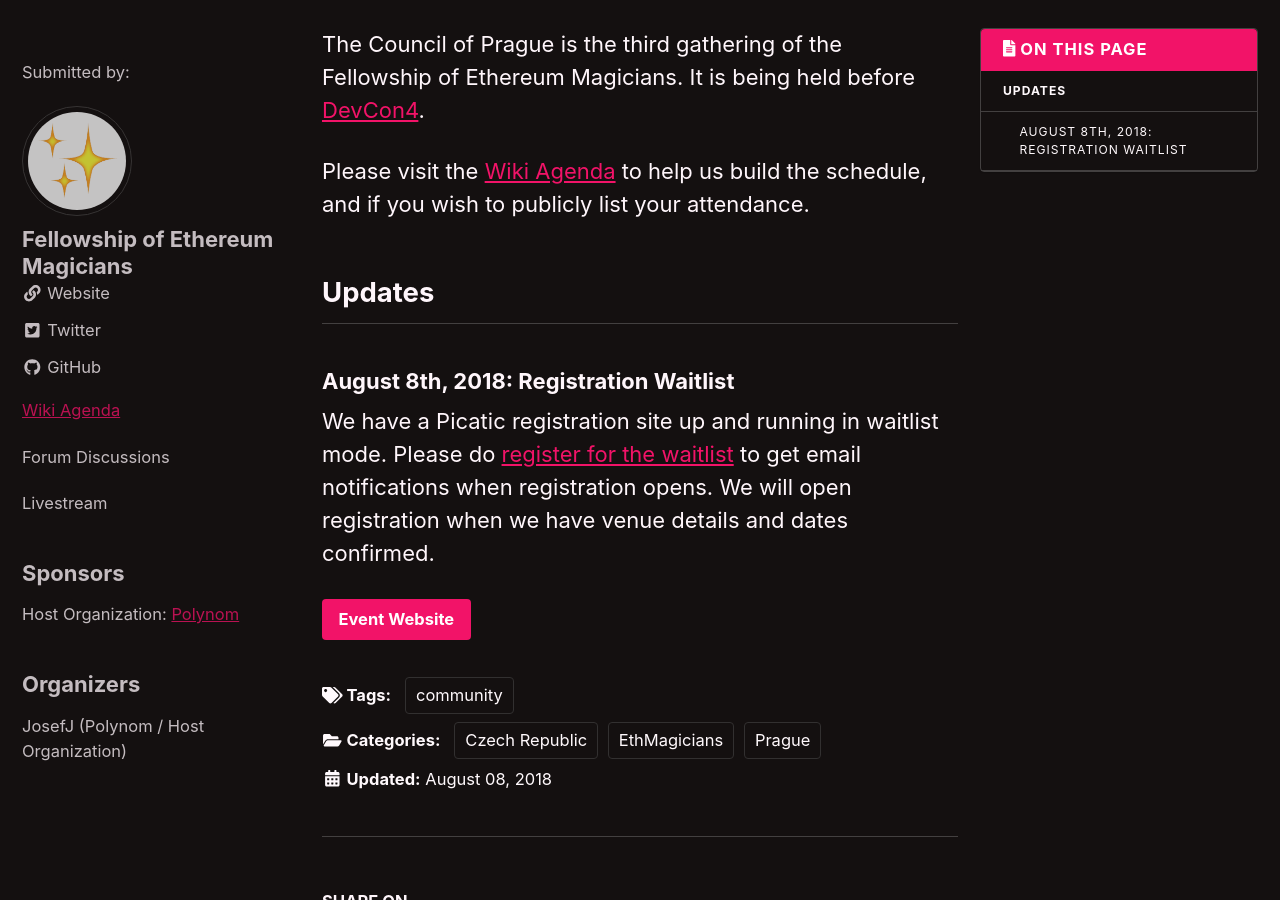
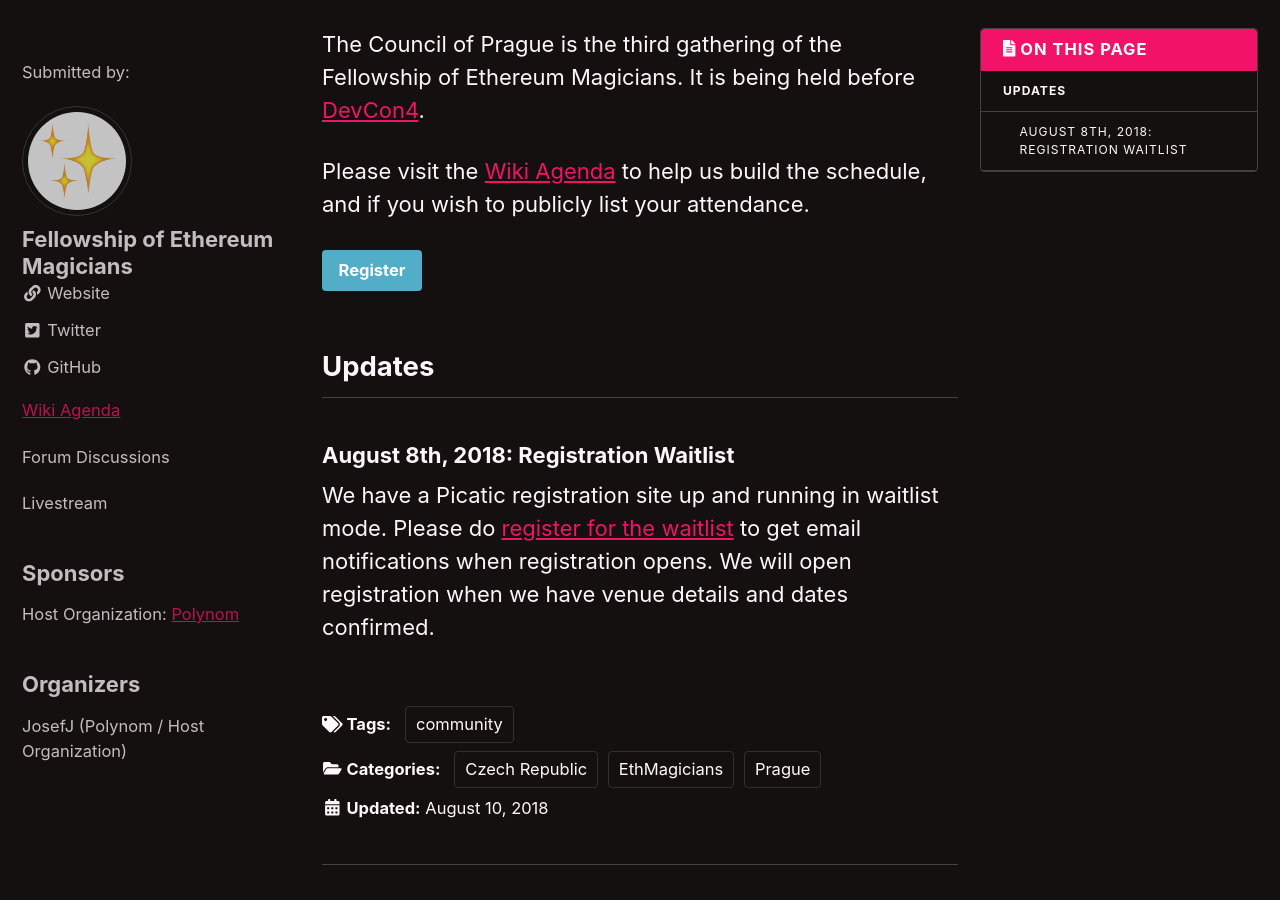
Before and after one commit to spadebuilders/ethereum-events, a Jekyll site: the page built from _events/2018-council-of-prague.md, in a window 1280 px wide and 900 px high, scrolled down 489 px. Built offline with Jekyll 4.4.1, drawn with Linux system fonts in a browser that asks for light colours; nearby versions of some CDN libraries; some of the changed lines change nothing that is shown.

Commit message:
Removed front matter link
Removed the Picatic link, want people to have this page as the main page for the event, added Register button at the top.

```diff
--- a/_events/2018-council-of-prague.md
+++ b/_events/2018-council-of-prague.md
@@ -1,9 +1,8 @@
 ---
 layout: single
 title: "Council of Prague"
-last_modified_at: 2018-08-08T16:20:02-07:00
+last_modified_at: 2018-08-10T16:20:02-07:00
 date: 2018-08-01T16:20:02-07:00
-link: https://www.picatic.com/ethmagicians-prague-2018
 header:
   overlay_color: "#000"
   overlay_filter: "0.5"
@@ -36,6 +35,8 @@
 
 Please visit the [Wiki Agenda](https://github.com/ethereum-magicians/scrolls/wiki/Council-of-Prague-Agenda) to help us build the schedule, and if you wish to publicly list your attendance.
 
+[Register](https://www.picatic.com/ethmagicians-prague-2018){: .btn .btn--info}
+
 ## Updates
 
 ### August 8th, 2018: Registration Waitlist
```
